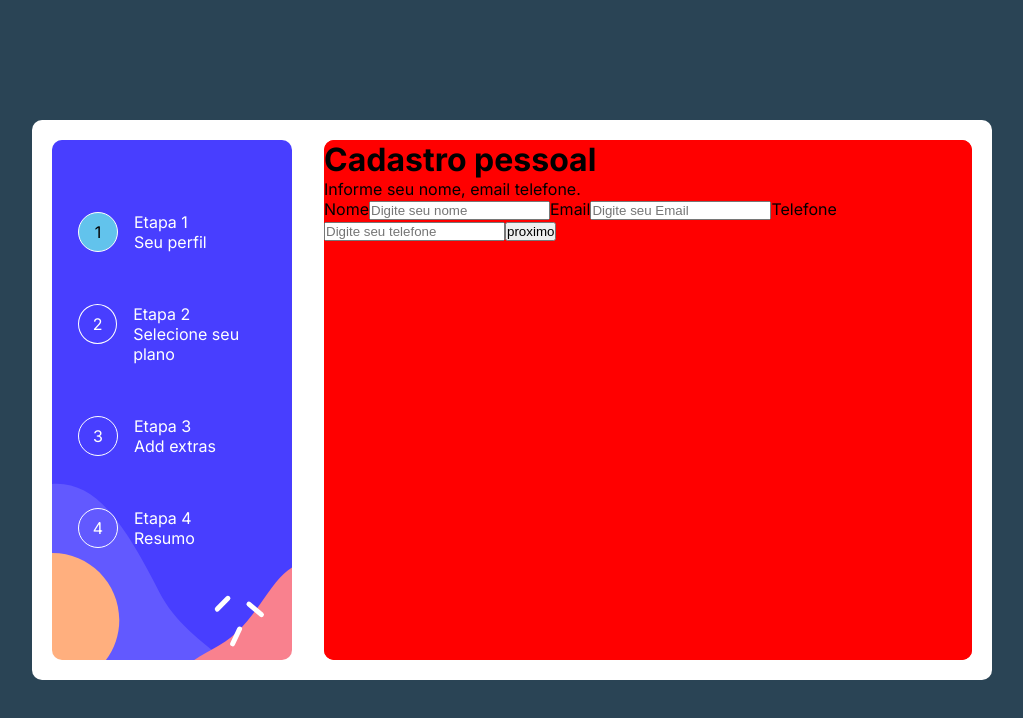
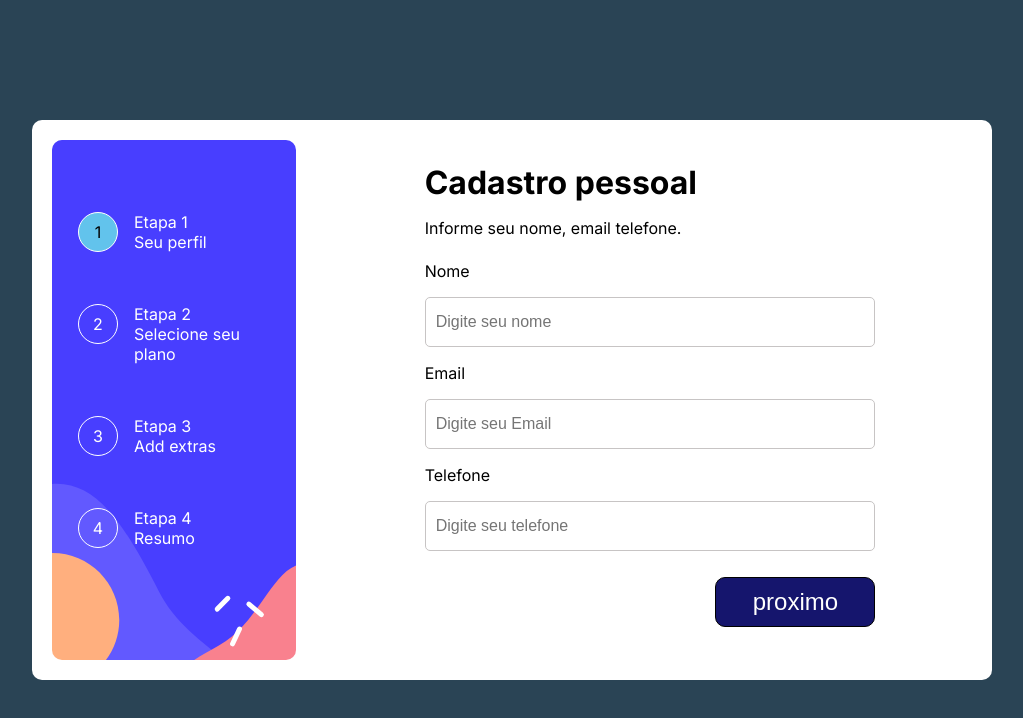
Before and after one commit to denner-august/Multi-step-form, a Next.js app in the folder step-form/: page / in a window 1280 px wide. Shown: the top 718 px of the page, without its empty margins (128-1151 px from the left). Built offline with nearby package versions, Linux system fonts and the light colour scheme.

Commit message:
Update styles.module.scss

```diff
--- a/step-form/src/components/form/styles.module.scss
+++ b/step-form/src/components/form/styles.module.scss
@@ -1,10 +1,84 @@
 .Container{
-    background-color: red;
 
     height: 100%;
-    width: 100%;
+    width: 70%;
     border-radius: 10px;
+
+    display: flex;
+    flex-direction: column;
+
+    justify-content: space-evenly;
+    align-items: center;
+
+    // background-color: yellow;
+
+
+    form{
+        height: auto;
+        // background-color: red;
+
+        width: 100%;
+
+
+        display: flex;
+        flex-direction: column;
+
+        justify-content: space-around;
+        align-items: center;
+
+        span{
+            align-self: baseline;
+            margin-bottom: 1rem;
+        }
+
+        input{
+            height: 50px;
+            width: 100%;
+
+            border-radius: 5px;
+            border-color: rgb(199, 196, 196);
+            border-width: 1px;
+            border-style: solid;
+
+            padding: 5px 10px;
+
+            margin-bottom: 1rem;
+
+            font-size: 1rem;
+        }
+
+        button{
+            align-self: flex-end;
+            color: white;
+            background-color: rgb(21, 21, 109);
+            font-size: 1.5rem;
+
+            border-radius: 10px;
+            border-style: solid;
+            border-width: 1px;
+
+            padding: 10px;
+            margin: 10px 0px;
+
+            width: 10rem;
+
+            cursor: pointer;
+        }
+
+        button:hover{
+            background-color: rgb(23, 23, 126);
+        }
+    }
 
 
 
 }
+
+.titulo{
+    align-self: baseline;
+
+    h1{
+        margin-bottom: 1rem;
+    }
+
+}
```
